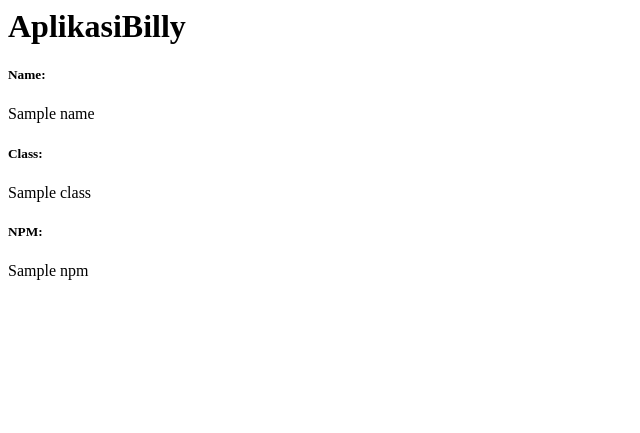
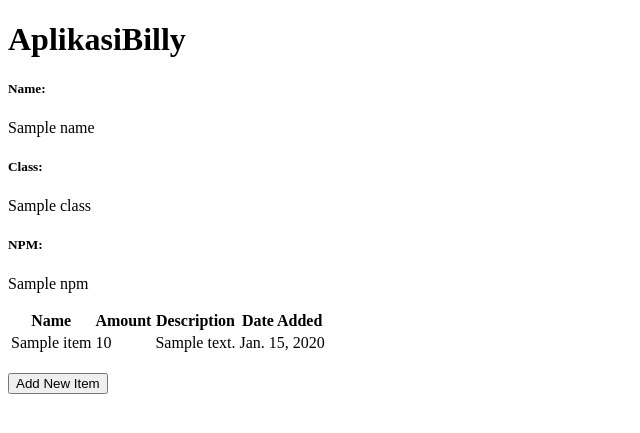
Before and after one commit to luhurbilly/AplikasiBilly, a Django app: template main/templates/main.html in a window 1280 px wide. Shown: the top 433 px of the page, without its empty margins (0-640 px from the left). Run offline with Django 4.2, Linux system fonts and the light colour scheme; tables that the repository leaves empty hold one stand-in row (values such as "Sample post"); the template is opened without the code that fills it: values that come from a table or form of the project are taken from there, most other values are stand-ins (such as "Sample title", 1, 10 or a date in 2020).

Commit message:
push #1 tugas 2

```diff
--- a/AplikasiBilly/urls.py
+++ b/AplikasiBilly/urls.py
@@ -20,5 +20,5 @@ from django.urls import path, include
 
 urlpatterns = [
     path('admin/', admin.site.urls),
-    path('main/', include('main.urls')),
+    path('', include('main.urls')),
 ]
--- /dev/null
+++ b/main/templates/base.html
@@ -0,0 +1,18 @@
+{% load static %}
+<!DOCTYPE html>
+<html lang="en">
+    <head>
+        <meta charset="UTF-8" />
+        <meta
+            name="viewport"
+            content="width=device-width, initial-scale=1.0"
+        />
+        {% block meta %}
+        {% endblock meta %}
+    </head>
+
+    <body>
+        {% block content %}
+        {% endblock content %}
+    </body>
+</html>
--- a/main/templates/main.html
+++ b/main/templates/main.html
@@ -1,8 +1,43 @@
-<h1>AplikasiBilly</h1>
+{% extends 'base.html' %}
 
-<h5>Name: </h5>
-<p>{{ name }}</p> <!-- Ubahlah sesuai dengan nama kamu -->
-<h5>Class: </h5>
-<p>{{ class }}</p> <!-- Ubahlah sesuai dengan kelas kamu -->
-<h5>NPM: </h5>
-<p>{{ npm }}</p> <!-- Ubahlah sesuai dengan kelas kamu -->
+{% block content %}
+    <h1>AplikasiBilly</h1>
+
+    <h5>Name:</h5>
+    <p>{{name}}</p>
+
+    <h5>Class:</h5>
+    <p>{{class}}</p>
+
+    <h5>NPM:</h5>
+    <p>{{npm}}</p>
+
+
+    <table>
+        <tr>
+            <th>Name</th>
+            <th>Amount</th>
+            <th>Description</th>
+            <th>Date Added</th>
+        </tr>
+
+        {% comment %} Berikut cara memperlihatkan data produk di bawah baris ini {% endcomment %}
+
+        {% for item in items %}
+            <tr>
+                <td>{{item.name}}</td>
+                <td>{{item.amount}}</td>
+                <td>{{item.description}}</td>
+                <td>{{item.date_added}}</td>
+            </tr>
+        {% endfor %}
+    </table>
+
+    <br />
+
+    <a href="{% url 'main:create_item' %}">
+        <button>
+            Add New Item
+        </button>
+    </a>
+{% endblock content %}
--- a/main/urls.py
+++ b/main/urls.py
@@ -1,8 +1,13 @@
 from django.urls import path
-from main.views import show_main
+from main.views import show_main, create_item, show_xml, show_json, show_xml_by_id, show_json_by_id
 
 app_name = 'main'
 
 urlpatterns = [
     path('', show_main, name='show_main'),
+    path('create-item', create_item, name='create_item'),
+    path('xml/', show_xml, name='show_xml'),
+    path('json/', show_json, name='show_json'),
+    path('xml/<int:id>/', show_xml_by_id, name='show_xml_by_id'),
+    path('json/<int:id>/', show_json_by_id, name='show_json_by_id'),
 ]
--- a/requirements.txt
+++ b/requirements.txt
@@ -4,3 +4,4 @@ whitenoise
 psycopg2-binary
 requests
 urllib3
+django-environ
```
Also changed, not shown: AplikasiBilly/settings.py (+13 -2 lines), main/forms.py (added, +7 -0 lines), main/templates/create_item.html (added, +19 -0 lines), main/views.py (+38 -1 lines), .github/workflows/pbp-deploy.yml (added), 4 other files.
